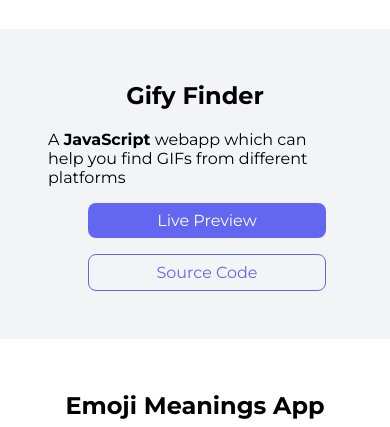
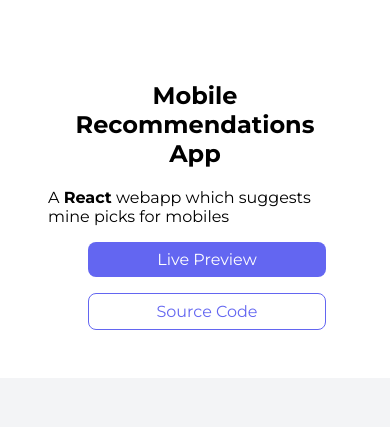
Before and after one commit to abahad7921/abdulahad-portfolio, a plain HTML site: page project.html in a window 390 px wide. Shown: the part 367-794 px from the top of the page. Drawn offline with Linux system fonts and the light colour scheme.

Commit message:
mobile recommendations project added
React based webapp added

```diff
--- a/project.html
+++ b/project.html
@@ -32,6 +32,23 @@
             <h2 class="hero-text">My <span class="highlighted">Projects</span></h2>
         </div>
     </header>
+
+    <section class="section">
+        <div class="container container-center">
+            <h1>Mobile Recommendations App</h1>
+            <p>A <strong>React</strong> webapp which suggests mine picks for mobiles</p>
+            <ul class="no-bullets">
+                <li>
+                    <a class="link link-primary" href="https://x0dxr.csb.app/" target="_blank">Live
+                        Preview</a>
+
+
+                    <a class="link link-secondary" href="https://github.com/abahad7921/mobile-recommendation-app"
+                        target="_blank">Source Code</a>
+                </li>
+            </ul>
+        </div>
+    </section>
 
     <section class="section ow">
         <div class="container container-center">
```
